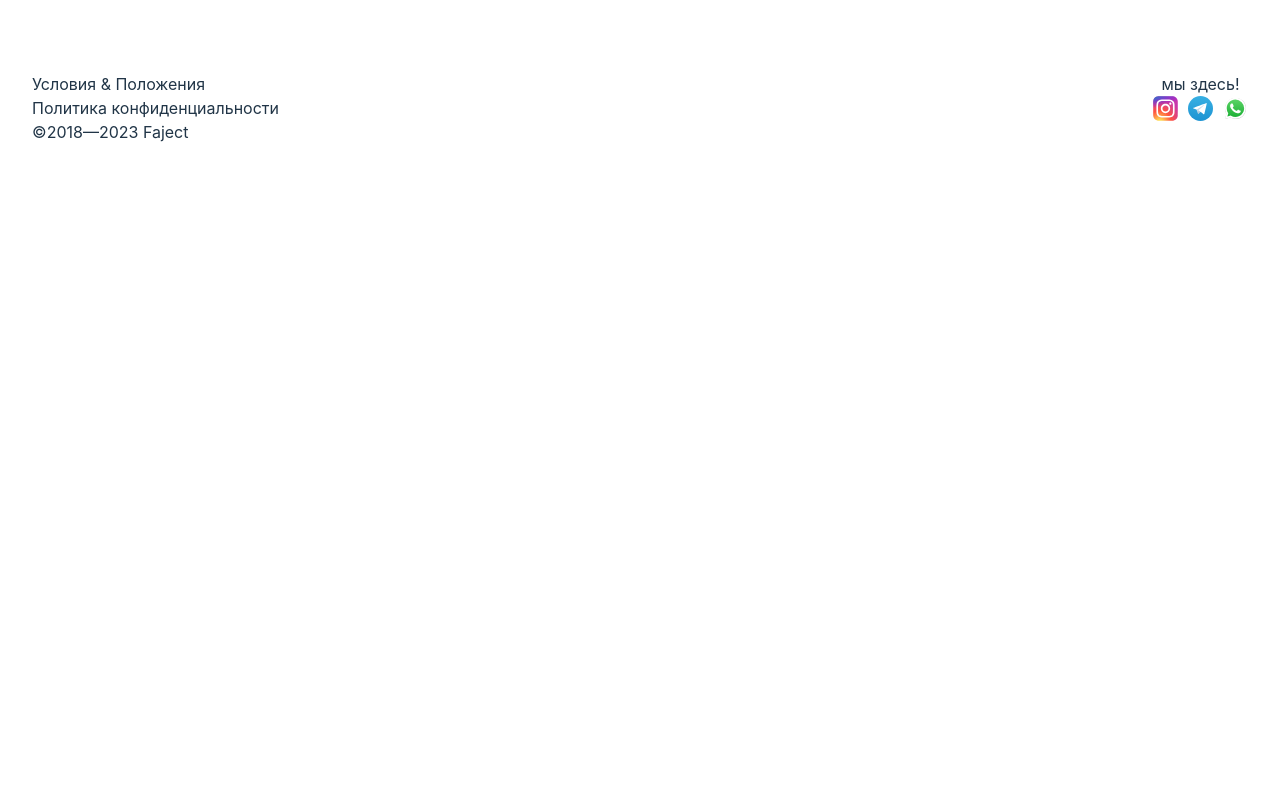
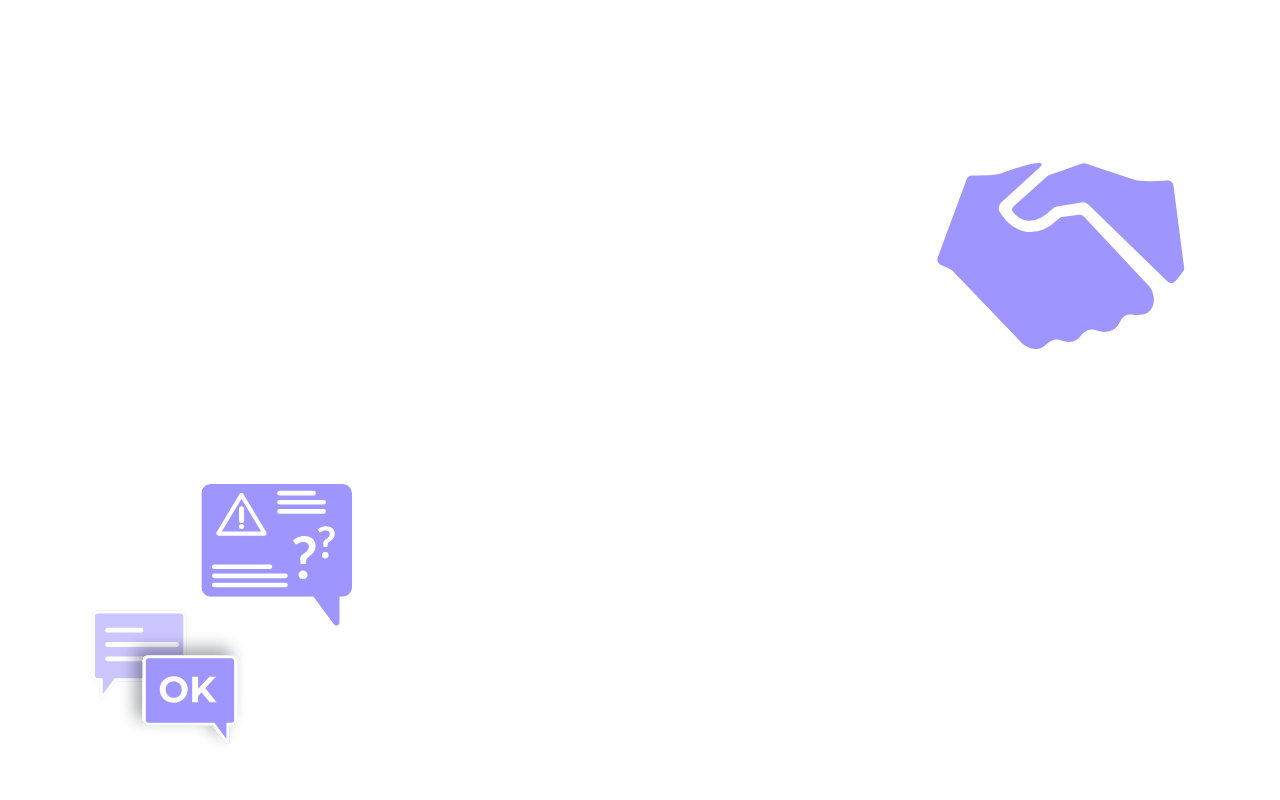
Before and after one commit to danilaleo/Faject_about, a React (Vite) app: page / in a window 1280 px wide. Shown: the part 1560-2360 px from the top of the page. Before the commit the page ends 1736 px from the top, so only its background shows below. Built offline with nearby package versions, Linux system fonts and the light colour scheme; a web font is replaced by a local one.

Commit message:
Add paragraph animations

```diff
--- a/package.json
+++ b/package.json
@@ -10,6 +10,9 @@
     "preview": "vite preview"
   },
   "dependencies": {
+    "@emotion/styled": "^11.11.0",
+    "@mui/material": "^5.14.0",
+    "mui": "^0.0.1",
     "react": "^18.2.0",
     "react-dom": "^18.2.0"
   },
--- a/src/App.jsx
+++ b/src/App.jsx
@@ -1,4 +1,3 @@
-import React from 'react';
 import handShake from './assets/images/HandShake.svg';
 import questions from './assets/images/Questions.svg';
 import brain from './assets/images/Brain.svg';
@@ -8,47 +7,65 @@ import whatsapp from './assets/images/WhatsApp.svg';
 import telegram from './assets/images/Telegram_logo.svg';
 
 import './App.css';
+import AnimateOnScroll from "./components/AnimateOnScroll.jsx";
+import FadeInOnScroll from "./components/FadeInOnScroll.jsx";
 
 function App() {
     return (
         <>
             <div>
-        <div>
+                <div style={{marginTop: '1500px'}}>
                     <h2 className='about-title'>О компании</h2>
                 </div>
 
                 <div className="about-paragraph">
+                    <AnimateOnScroll reappear>
                         <div>
                             Почти 3 года в Faject мы занимаемся разработкой и дизайном для компаний по всему миру. Мы помогаем компаниям создавать сервисы и сайты для людей. Делаем бизнес комфортным и удобным в общении с клиентами так, чтобы это было выгодно.
                         </div>
-          <div style={{ display: 'inline-block' }}>
+                    </AnimateOnScroll>
+                    <FadeInOnScroll reappear>
+                        <div style={{display: 'inline-block'}}>
                             <img src={handShake} alt="Hand Shake" />
                         </div>
+                    </FadeInOnScroll>
                 </div>
 
                 <div className="about-paragraph">
+                    <FadeInOnScroll reappear>
                         <div>
                             <img src={questions} alt="questions" />
                         </div>
+                    </FadeInOnScroll>
+                    <AnimateOnScroll reappear>
                         <div className="text-right"> В своей работе мы активно работаем с заказчиком, чтобы обеспечить наилучший результат и совместное творчество
                         </div>
+                    </AnimateOnScroll>
                 </div>
 
                 <div className="about-paragraph">
+                    <AnimateOnScroll reappear>
                         <div>Для оптимизации всех процессов и экономии средств клиента на начальных этапах разработки мы используем неройнные сети. Так, мы внесколько раз ускоряем подбор стиля иллюстраций, чтобы заказчик мог выбрать, что ему больше по душе.
                         </div>
+                    </AnimateOnScroll>
+                    <FadeInOnScroll reappear>
                         <div>
                             <img src={brain} alt="brain" />
                         </div>
+                    </FadeInOnScroll>
                 </div>
 
                 <div className="about-paragraph">
+                    <FadeInOnScroll reappear>
                         <div>
                             <img src={peoplesActivity} alt="Peoples activity" />
                         </div>
+                    </FadeInOnScroll>
+                    <AnimateOnScroll reappear>
                         <div className="text-right">
                             На этапе разработки технического задания мы изучаем потребности и цели вашей компании. Мы предлагаем наилучшие решения, экономя средства заказчика и избавляясь от лишних функций. Наша главная задача - предоставить удобный функционал и эффективный инструмент маркетинга для вашего бизнеса.
                         </div>
+                    </AnimateOnScroll>
                 </div>
 
                 <div className='about-counters-section'>
--- /dev/null
+++ b/src/components/AnimateOnScroll.jsx
@@ -0,0 +1,56 @@
+import {useEffect, useRef, useState} from "react";
+import Slide from "@mui/material/Slide";
+
+const useElementOnScreen = (options) => {
+    const containerRef = useRef();
+    const [isVisible, setIsVisible] = useState(false);
+
+    const makeAppear = (entries) => {
+        const [entry] = entries;
+        if (entry.isIntersecting)
+            setIsVisible(true);
+    };
+
+    const makeAppearRepeating = (entries) => {
+        const [entry] = entries;
+        setIsVisible(entry.isIntersecting);
+    };
+
+    const callBack = options.reappear ? makeAppearRepeating : makeAppear;
+
+    useEffect(() => {
+        const containerRefCurrent = containerRef.current
+        const observer = new IntersectionObserver(callBack, options);
+        if (containerRefCurrent)
+            observer.observe(containerRefCurrent);
+
+        return () => {
+            if (containerRefCurrent) {
+                observer.unobserve(containerRefCurrent);
+            }
+        };
+    }, [containerRef, options, callBack]);
+
+    return [containerRef, isVisible];
+};
+
+
+// eslint-disable-next-line react/prop-types
+const AnimateOnScroll = ({children, reappear, threshold = 0.5}) => {
+    const [containerRef, isVisible] = useElementOnScreen({
+        threshold: threshold,
+        reappear: reappear,
+    });
+
+    return (
+        <>
+            <div ref={containerRef}>
+                <Slide direction="right" in={isVisible} mountOnEnter unmountOnExit>
+                    {children}
+                </Slide>
+            </div>
+        </>
+    );
+}
+
+export default AnimateOnScroll;
--- /dev/null
+++ b/src/components/FadeInOnScroll.jsx
@@ -0,0 +1,56 @@
+import {useEffect, useRef, useState} from "react";
+import Fade from "@mui/material/Fade";
+
+const useElementOnScreen = (options) => {
+    const containerRef = useRef();
+    const [isVisible, setIsVisible] = useState(false);
+
+    const makeAppear = (entries) => {
+        const [entry] = entries;
+        if (entry.isIntersecting)
+            setIsVisible(true);
+    };
+
+    const makeAppearRepeating = (entries) => {
+        const [entry] = entries;
+        setIsVisible(entry.isIntersecting);
+    };
+
+    const callBack = options.reappear ? makeAppearRepeating : makeAppear;
+
+    useEffect(() => {
+        const containerRefCurrent = containerRef.current
+        const observer = new IntersectionObserver(callBack, options);
+        if (containerRefCurrent)
+            observer.observe(containerRefCurrent);
+
+        return () => {
+            if (containerRefCurrent) {
+                observer.unobserve(containerRefCurrent);
+            }
+        };
+    }, [containerRef, options, callBack]);
+
+    return [containerRef, isVisible];
+};
+
+
+// eslint-disable-next-line react/prop-types
+const FadeInOnScroll = ({children, reappear, threshold = 0.5}) => {
+    const [containerRef, isVisible] = useElementOnScreen({
+        threshold: threshold,
+        reappear: reappear,
+    });
+
+    return (
+        <>
+            <div ref={containerRef}>
+                <Fade in={isVisible} timeout={3000} mountOnEnter unmountOnExit>
+                    {children}
+                </Fade>
+            </div>
+        </>
+    );
+}
+
+export default FadeInOnScroll;
```
Also changed, not shown: 1 other file (tests, documents, lock files or other folders). Lines whose indentation alone changed are shown as unchanged.
